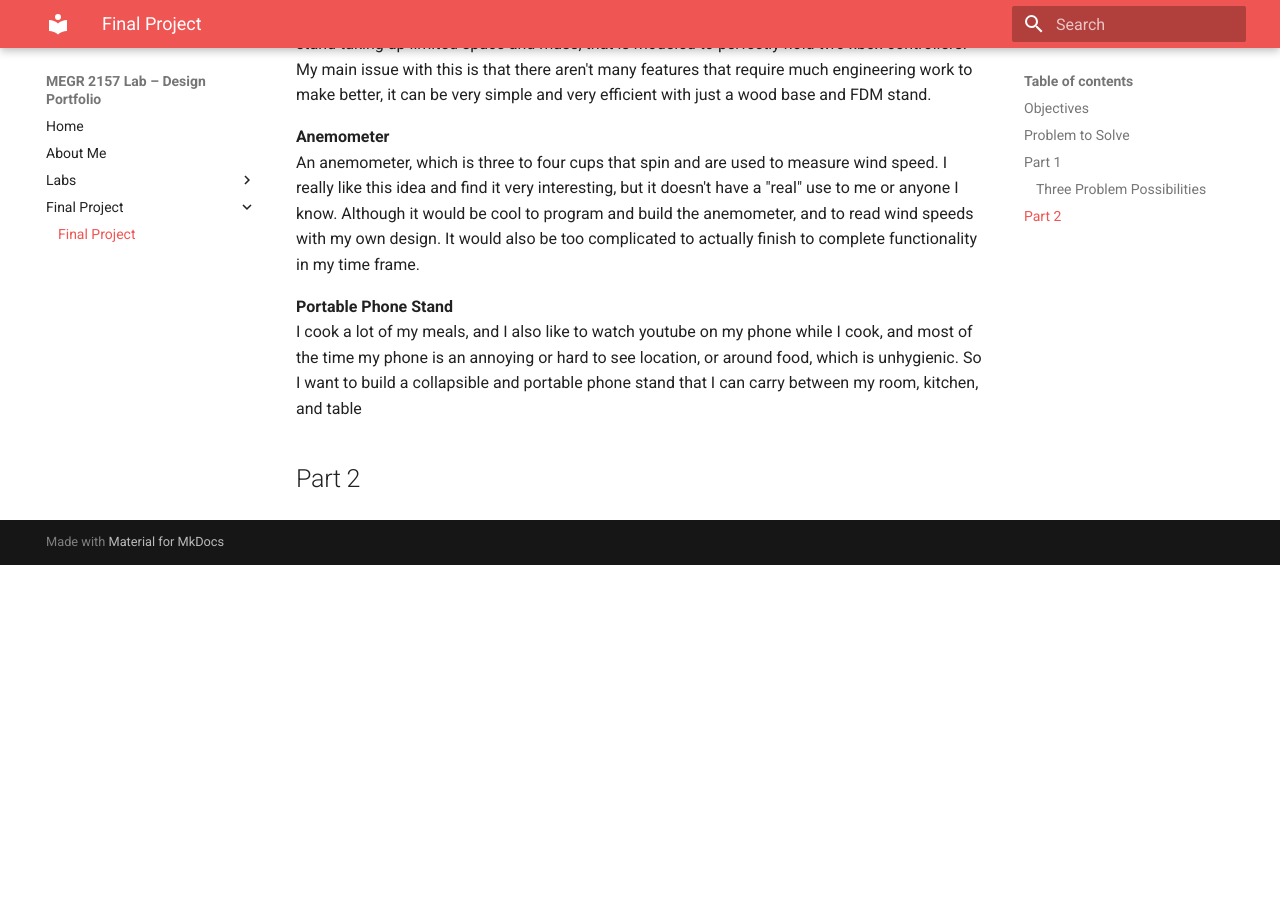
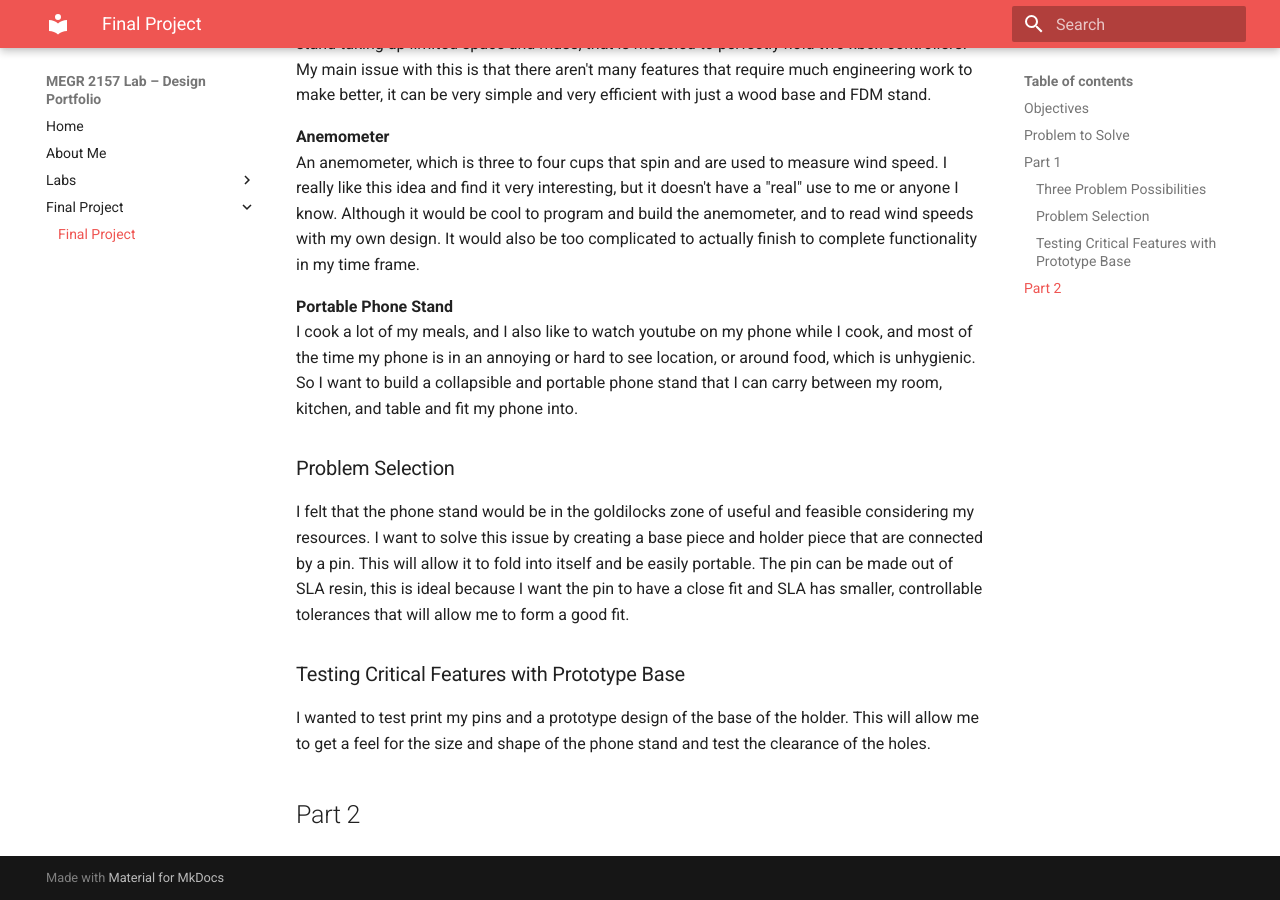
Before and after one commit to jwelch37/Jack-Welch-Portfolio, an MkDocs documentation site: the page built from docs/finalproject/index.md, in a window 1280 px wide and 900 px high, scrolled down 581 px. Built offline with MkDocs 1.6.1 and Material for MkDocs 9.7.7, drawn with Linux system fonts in a browser that asks for light colours; before the commit the page ends 1146 px from its top, so only the background shows below that.

Commit message:
Enhance phone stand project details and add sections
Expanded the description of the portable phone stand project and added sections on problem selection and testing critical features with a prototype base.

```diff
--- a/docs/finalproject/index.md
+++ b/docs/finalproject/index.md
@@ -22,7 +22,16 @@ An anemometer, which is three to four cups that spin and are used to measure win
 
 
 **Portable Phone Stand**
-I cook a lot of my meals, and I also like to watch youtube on my phone while I cook, and most of the time my phone is an annoying or hard to see location, or around food, which is unhygienic. So I want to build a collapsible and portable phone stand that I can carry between my room, kitchen, and table
+I cook a lot of my meals, and I also like to watch youtube on my phone while I cook, and most of the time my phone is in an annoying or hard to see location, or around food, which is unhygienic. So I want to build a collapsible and portable phone stand that I can carry between my room, kitchen, and table and fit my phone into.
+
+
+### Problem Selection
+
+I felt that the phone stand would be in the goldilocks zone of useful and feasible considering my resources. I want to solve this issue by creating a base piece and holder piece that are connected by a pin. This will allow it to fold into itself and be easily portable. The pin can be made out of SLA resin, this is ideal because I want the pin to have a close fit and SLA has smaller, controllable tolerances that will allow me to form a good fit.
+
+### Testing Critical Features with Prototype Base
+
+I wanted to test print my pins and a prototype design of the base of the holder. This will allow me to get a feel for the size and shape of the phone stand and test the clearance of the holes.
 
 
 
```
